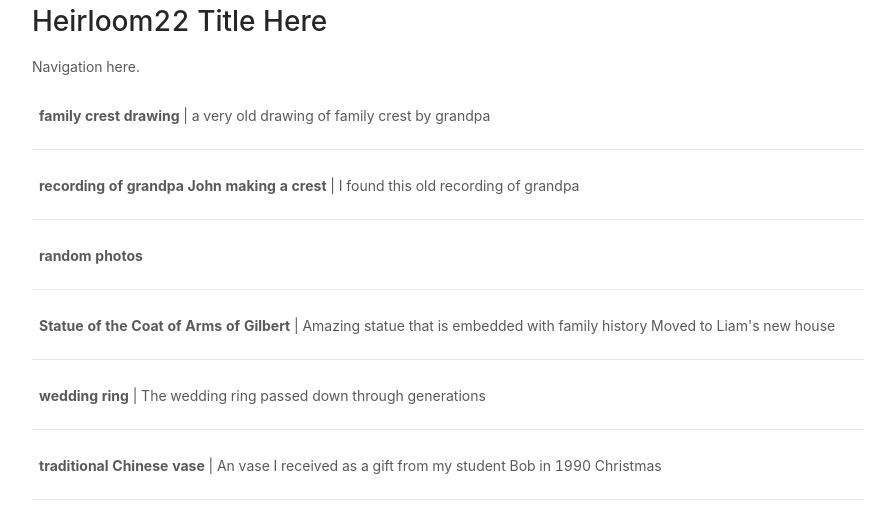
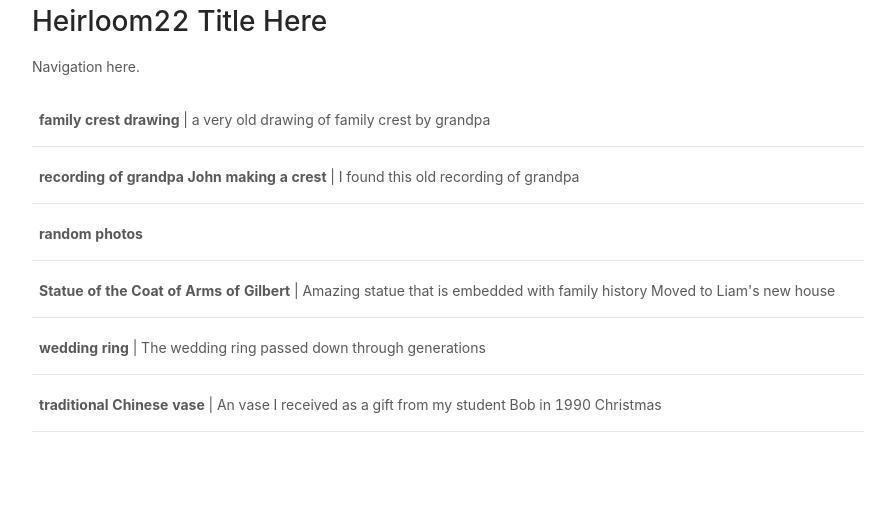
Before and after one commit to saybb/heirloom22, a React (Create React App) app in the folder front_end/: page / in a window 1280 px wide. Shown: the top 512 px of the page, without its empty margins (192-1087 px from the left). Built offline with nearby package versions, Linux system fonts and the light colour scheme.

Commit message:
add hover effect, improved visuals

```diff
--- a/front_end/src/feed/ArtefactList.css
+++ b/front_end/src/feed/ArtefactList.css
@@ -5,9 +5,18 @@
  */
 
 .ArtefactList {
-    margin: 2em auto;
+    margin: 0 auto;
 }
 
 .ArtefactListElement {
-    padding: 0 0.5em;
+    padding: 1.25em 0.5em;
+    transition: 0.5s;
 }
+
+.ArtefactListElement:hover {
+    background: #f8f8f8;
+}
+
+.ArtefactListElementDivider {
+    margin: 0;
+}
--- a/front_end/src/feed/ArtefactList.js
+++ b/front_end/src/feed/ArtefactList.js
@@ -6,10 +6,11 @@
  */
 
 import React from 'react';
-import './ArtefactList.css';
 
 // components
 import ArtefactListElement from "./ArtefactListElement.js";
+import './ArtefactList.css';
+
 
 // sample data. This is just here for testing. It's a list of artefact objects.
 const artefacts = [
--- a/front_end/src/feed/ArtefactListElement.js
+++ b/front_end/src/feed/ArtefactListElement.js
@@ -10,11 +10,32 @@ import React from 'react';
 import { Divider } from 'antd';
 import 'antd/dist/antd.css';
 
+/**
+ * Function element.
+ * Props:
+ *   - artefact : artefact json object to be represented
+ */
 function ArtefactListElement(props) {
-    // unpack for nicer code
-    const { artefact } = props;
+    const { artefact } = props;    // unpack for nicer code
+    const TITLE_LENGTH = 50;       // maximum length of title in chars
+    const DESC_LENGTH = 100;       // maximum length of description in chars
 
-    //function firstN
+
+    /**
+     * Simple function that shortens a string if it's longer than given length
+     * and adds "...".
+     * @param {String} str
+     * @param {Int} n
+     */
+    function excerpt(str, n) {
+        if (str.length > n) {
+            // want length to be exactly n
+            return str.substring(0, n-2) + "...";
+        } else {
+            return str;
+        }
+    }
+
     /**
      * For the list, we intend to show:
      *   - name
@@ -24,13 +45,15 @@ function ArtefactListElement(props) {
         <React.Fragment>
             <div className="ArtefactListElement">
                 <span>
-                    <b>{ artefact.name }</b>
+                    <b>{ excerpt(artefact.name, TITLE_LENGTH) }</b>
                     { // only show details section if it's not empty
-                        artefact.details ? " | " + artefact.details : ""
+                        artefact.details
+                        ? " | " + excerpt(artefact.details, DESC_LENGTH)
+                        : ""
                     }
                 </span>
             </div>
-            <Divider />
+            <Divider className="ArtefactListElementDivider" />
         </React.Fragment>
     );
 }
```
